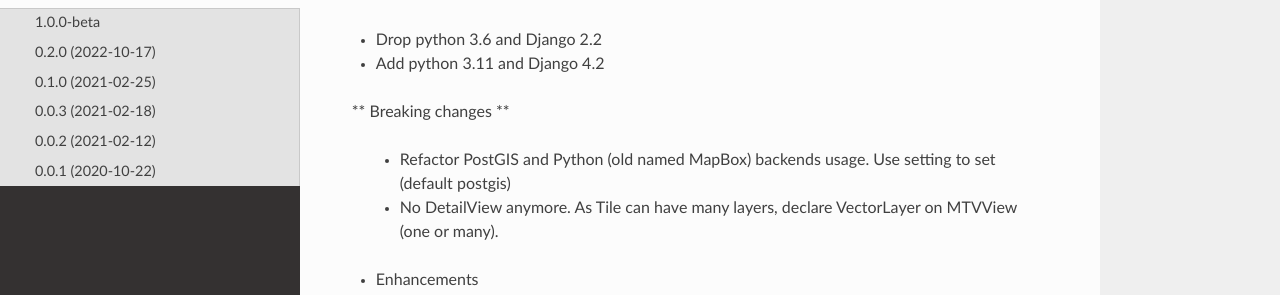
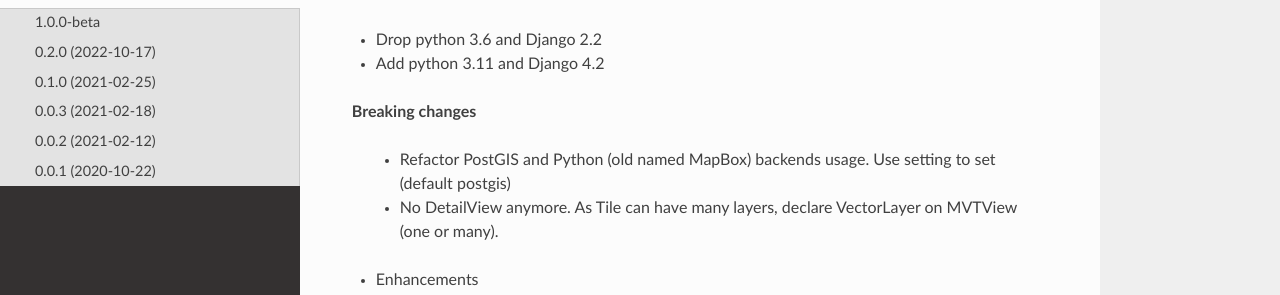
Before and after one commit to submarcos/django-vectortiles, a Sphinx documentation site: the page built from docs/changelog.rst, in a window 1280 px wide and 900 px high. Shown: the part 188-483 px from the top of the window. Built offline with Sphinx 7.4.7 and the Read the Docs theme 2.0.0, drawn with Linux system fonts in a browser that asks for light colours.

Commit message:
fix type in changelog

```diff
--- a/docs/changelog.rst
+++ b/docs/changelog.rst
@@ -7,10 +7,10 @@ CHANGELOG
 * Drop python 3.6 and Django 2.2
 * Add python 3.11 and Django 4.2
 
-** Breaking changes **
+**Breaking changes**
 
   * Refactor PostGIS and Python (old named MapBox) backends usage. Use setting to set (default postgis)
-  * No DetailView anymore. As Tile can have many layers, declare VectorLayer on MTVView (one or many).
+  * No DetailView anymore. As Tile can have many layers, declare VectorLayer on MVTView (one or many).
 
 * Enhancements
 
```
